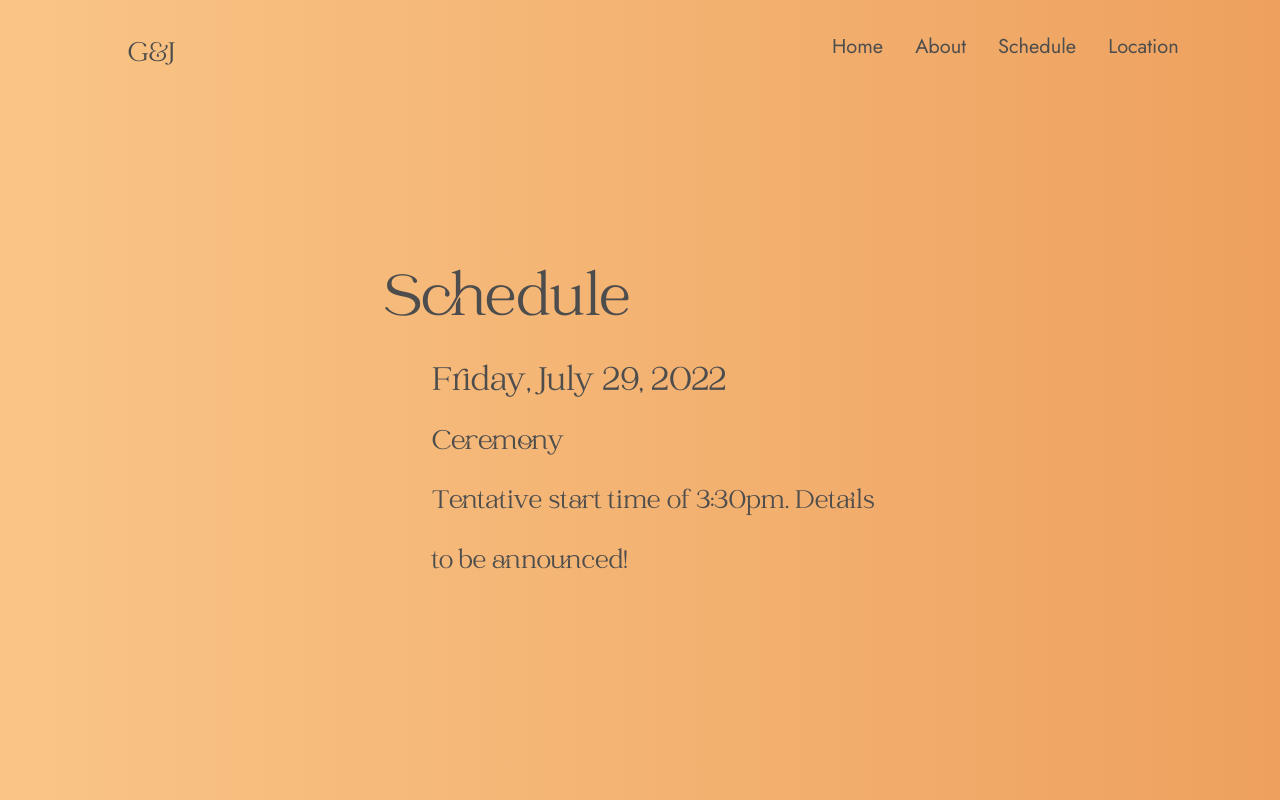
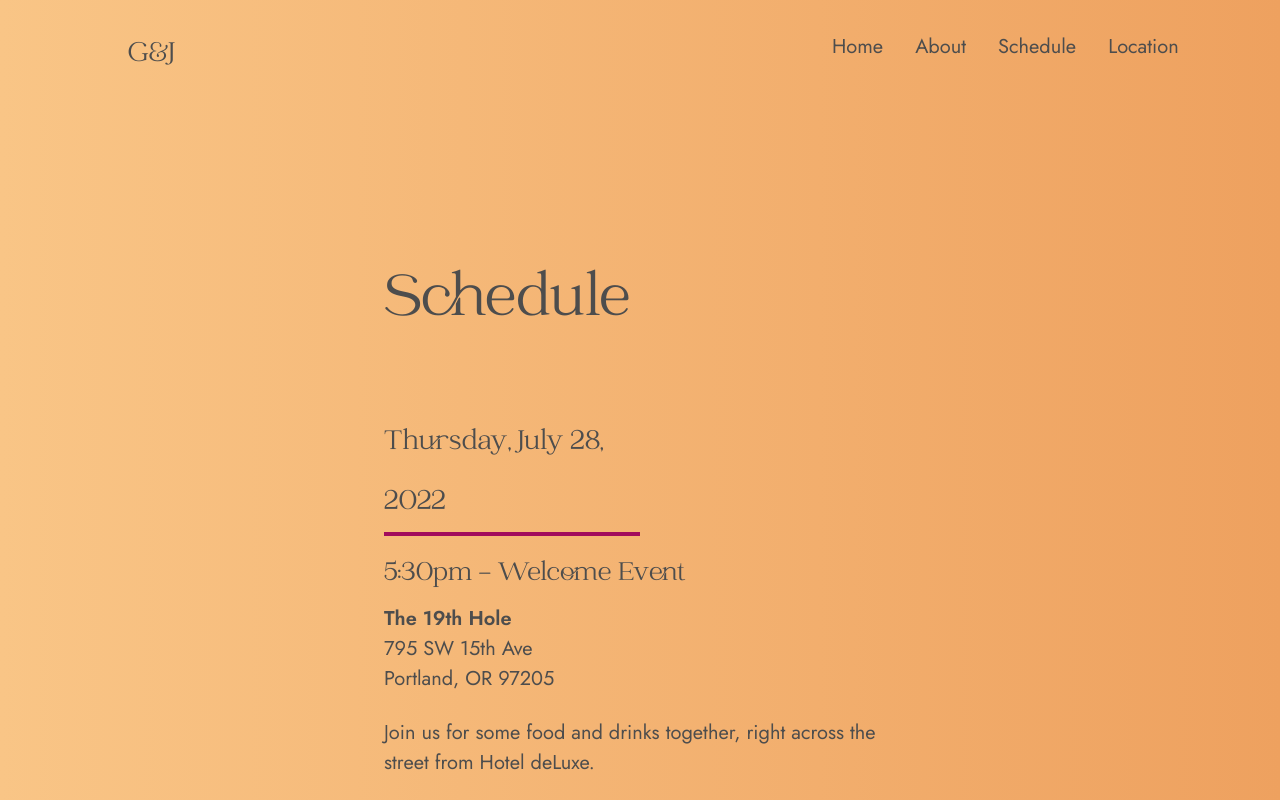
Before and after one commit to jbentley10/john-and-geovana-wedding, a Next.js app: page /schedule in a window 1280 px wide. Shown: the top 800 px of the page. Built offline with nearby package versions, Linux system fonts and the light colour scheme; what @contentful/rich-text-types would draw is missing.

Commit message:
Update navigation and schedule

```diff
--- a/components/hero.js
+++ b/components/hero.js
@@ -11,15 +11,19 @@ export default function Hero () {
   return (
     <div id={`top`} className={`h-3/4`}>
       <div className={`text-center pt-24 pb-48 md:pt-48`}>
-        <h1 className={`${heroStyles}`}>Geovana & John</h1>
-        <h2 className={`${h2Styles}`}>are getting married!</h2>
+        <h1 className={`hero-h1 ${heroStyles}`}>Geovana & John</h1>
+        <h2 className={`hero-h2 ${h2Styles}`}>are getting married!</h2>
       </div>
       <div className={`text-center md:text-right bottom-24 relative`}>
-        <h1 className={`${heroStyles} opacity-30 cursor-default`}>7.29.2022</h1>
+        <h1 className={`hero-h3 ${heroStyles} opacity-30 cursor-default`}>7.29.2022</h1>
       </div>
-      <div className={`text-center relative mb-24`}>
+      <div className={`button-fade text-center relative mb-24`}>
         <Link href={`#location`}><a className={buttonStyles}>Get hotel information</a></Link>
       </div>
+
+      <style jsx>{`
+
+      `}</style>
     </div>
   )
 }
--- a/components/navigation.js
+++ b/components/navigation.js
@@ -2,13 +2,13 @@
  * @file navigation.js
  */
 // Import dependencies
-import React, { useState } from "react";
+import React, { useEffect, useState } from "react";
 import Link from "next/link";
 import Image from "next/image";
-import { slide as Menu } from "react-burger-menu";
+import { bubble as Menu } from "react-burger-menu";
 
 // Import styling
-import { navigationLinkStyles } from "../utils/constants";
+import { mobileNavLinkStyles, navigationLinkStyles } from "../utils/constants";
 
 export default function Navigation() {
   const [isMenuOpen, setIsMenuOpen] = useState(false);
@@ -17,6 +17,8 @@ export default function Navigation() {
   const handleOnMenuStateChange = (menuState) => {
     setIsMenuOpen(menuState.isOpen);
   };
+
+  useEffect(() => []);
 
   return (
     <div className={`fixed pt-4 md:pt-0 w-10/12 m-auto z-50`}>
@@ -29,7 +31,6 @@ export default function Navigation() {
               G&J
             </h3>
           </Link>
-          {/* <p className={`font-jost text-p text-text-color`}> - Portland, Oregon - 7/29/2022</p> */}
         </div>
 
         {/* Mobile Navigation */}
@@ -54,26 +55,27 @@ export default function Navigation() {
               <Image src="/menu-burger.svg" width={50} height={50} />
             }
             customCrossIcon={
-              <Image src="/menu-cross.svg" width={50} height={50} />
+              <Image src="/menu-cross.svg" width={100} height={100} />
             }
+            width={'100%'}
           >
-            <ul className={`flex flex-col text-right outline-none bg-nude-4`}>
-              <li className={navigationLinkStyles}>
-                <Link href={`/`}>
+            <ul className={`pt-24 mobile-nav-background bg-gradient-to-r from-nav-stop-1 to-nav-stop-2 h-screen flex flex-col text-right outline-none bg-nude-4`}>
+              <li className={mobileNavLinkStyles}>
+                <Link onClick={handleOnMenuStateChange} href={`/`}>
                   Home
                 </Link>
               </li>
-              <li className={navigationLinkStyles}>
+              <li className={mobileNavLinkStyles}>
                 <Link href={`/#about`}>
                   About
                 </Link>
               </li>
-              <li className={navigationLinkStyles}>
+              <li className={mobileNavLinkStyles}>
                 <Link href={`/schedule`}>
                   Schedule
                 </Link>
               </li>
-              <li className={navigationLinkStyles}>
+              <li className={mobileNavLinkStyles}>
                 <Link href={`/#location`}>
                   Location
                 </Link>
--- a/components/schedule.js
+++ b/components/schedule.js
@@ -2,19 +2,30 @@
  * @file schedule.js
  */
 // Import dependencies
-import { useState } from 'react';
 import Link from 'next/link';
 
 // Import styles
-import { h1Styles, h2Styles, h3Styles, h4Styles, h5Styles, buttonStyles, linkStyles, paragraphStyles, borderStyles } from '../utils/constants';
+import { h1Styles, h3Styles, h4Styles, linkStyles, paragraphStyles, borderStyles } from '../utils/constants';
 
 export default function Schedule() {
-  const [currentDay, setCurrentDay] = useState('Fri');
 
   // Schedule content for each day
   const ThursdayContent = () => {
     return (
-      <h2 className={`${h2Styles}`}>To be announced...</h2>
+      <div className={`my-14`}>
+        <div className={'inline'}>
+          <h3 className={`${h3Styles} w-full sm:w-7/12 md:w-full lg:w-9/12 xl:w-6/12 mb-2 border-b-4 border-purple`}>Thursday, July 28, 2022</h3>
+          <h4 className={`${h4Styles}`}>5:30pm - Welcome Event</h4>
+          <Link target={`blank`} href={`https://www.19thholepdx.com/`}><a className={`${linkStyles} text-text-color`}>The 19th Hole</a></Link>
+          <p className={`${paragraphStyles} text-text-color`}>795 SW 15th Ave</p>
+          <p className={`${paragraphStyles} text-text-color`}>Portland, OR 97205</p>
+          <br />
+          <p className={`${paragraphStyles} text-text-color`}>
+            Join us for some food and drinks together, right across
+            the street from Hotel deLuxe.
+          </p>
+        </div>
+      </div>
     )
   }
 
@@ -22,96 +33,23 @@ export default function Schedule() {
     return (
       <div>
         <div className={'inline'}>
-          <h3 className={`${h3Styles}`}>Ceremony</h3>
-          <h4 className={`${h4Styles} text-text-color`}>Tentative start time of 3:30pm. Details to be announced!</h4>
+          <h3 className={`${h3Styles} w-full sm:w-7/12 md:w-full lg:w-9/12 xl:w-6/12 mb-2 border-b-4 border-purple`}>Friday, July 29, 2022</h3>
+          <h4 className={`${h4Styles}`}>3:30pm - Ceremony</h4>
+          <p className={`${paragraphStyles} text-text-color`}>Tentative start time of 3:30pm. Details to be announced!</p>
         </div>
-        {/* <div className={'inline'}>
-          <h3 className={`${h3Styles}`}>Ceremony</h3>
-          <h4 className={`${h4Styles} text-text-color`}>3:30pm-4pm</h4>
-          <p className={`${paragraphStyles}`}>Castaway Portland</p>
-          <p className={`${paragraphStyles}`}>1900 NW 18th Ave</p>
-          <p className={`${paragraphStyles}`}>Portland, OR 97209</p>
-          <Link href="https://goo.gl/maps/Y3Ln4edF7SrdfsNfA">
-            <button className={`${buttonStyles} block mt-4 mb-8`}>
-              Map
-            </button>
-          </Link>
-        </div>
-
-
-        <div className={'inline'}>
-          <h3 className={`${h3Styles}`}>Cocktail Hour</h3>
-          <h4 className={`${h4Styles} text-text-color`}>4:30pm-5:30p</h4>
-          <p className={`${paragraphStyles}`}>Castaway Portland</p>
-          <p className={`${paragraphStyles}`}>1900 NW 18th Ave</p>
-          <p className={`${paragraphStyles}`}>Portland, OR 97209</p>
-          <Link href="https://goo.gl/maps/Y3Ln4edF7SrdfsNfA">
-            <button className={`${buttonStyles} block mt-4 mb-8`}>
-              Map
-            </button>
-          </Link>
-        </div>
-
-
-        <div className={'inline'}>
-          <h3 className={`${h3Styles}`}>Reception</h3>
-          <h4 className={`${h4Styles} text-text-color`}>5:30pm-11p</h4>
-          <p className={`${paragraphStyles}`}>Castaway Portland</p>
-          <p className={`${paragraphStyles}`}>1900 NW 18th Ave</p>
-          <p className={`${paragraphStyles}`}>Portland, OR 97209</p>
-          <Link href="https://goo.gl/maps/Y3Ln4edF7SrdfsNfA">
-            <button className={`${buttonStyles} block mt-4 mb-8`}>
-              Map
-            </button>
-          </Link>
-        </div> */}
-
       </div>
     )
   }
 
-  const SaturdayContent = () => {
-    return (
-      <h2 className={`${h2Styles}`}>To be announced...</h2>
-    )
-  }
+  return (
+    <div className="pt-24 md:pt-48" id="schedule">
+      <div className={`w-full md:w-1/2 pt-8 m-auto`}>
+        <h1 className={`${h1Styles} mb-1`}>Schedule</h1>
 
-  const handleSetDay = (day) => {
-    switch(day) {
-      case 'Thu':
-        setCurrentDay("Thu");
-        break;
-
-      case 'Fri':
-        setCurrentDay("Fri");
-        break;
-
-      case 'Sat':
-        setCurrentDay("Sat");
-        break;
-
-      default:
-        break;
-    }
-  }
-
-  return (
-    <div className="pt-24 pb-48 md:pt-48" id="schedule">
-      <div className={`w-full md:w-1/2 pt-8 m-auto`}>
-        <h1 className={`${h1Styles}`}>Schedule</h1>
-
-        <div className={`pt-2 pl-12`}>
-          <ul className={`hidden`}>
-            <li className={`p-6`}><a className={`mr-3 lg:mr-32 p-5 ${linkStyles} ${currentDay == 'Thu' && borderStyles}`} onClick={() => handleSetDay('Thu')}>Thu</a></li>
-            <li className={`p-6`}><a className={`mr-3 lg:mr-32 p-5 ${linkStyles} ${currentDay == 'Fri' && borderStyles}`} onClick={() => handleSetDay('Fri')}>Fri</a></li>
-            <li className={`p-6`}><a className={`mr-3 lg:mr-32 p-5 ${linkStyles} ${currentDay == 'Sat' && borderStyles}`} onClick={() => handleSetDay('Sat')}>Sat</a></li>
-          </ul>
-
+        <div className={`pt-2`}>
           <div className={`schedule-content`}>
-            <h2 className={`${h2Styles}`}>Friday, July 29, 2022</h2>
-            { currentDay == 'Thu' && <ThursdayContent /> }
-            { currentDay == 'Fri' && <FridayContent /> }
-            { currentDay == 'Sat' && <SaturdayContent /> }
+            <ThursdayContent />
+            <FridayContent />
           </div>
         </div>
 
--- a/styles/globals.css
+++ b/styles/globals.css
@@ -41,3 +41,54 @@
   border-radius: 37px;
   background: linear-gradient(45deg, #a20a5b59, #f3b474, transparent);
 }
+
+.mobile-nav-background {
+  background: linear-gradient(rgba(249, 196, 133, 0.2), rgba(238, 161, 95, 1));
+}
+
+.bm-morph-shape {
+  fill: rgb(249, 196, 133);
+}
+
+.bm-menu-wrap {
+  top: 0 !important;
+}
+
+.bm-cross-button {
+  width: 4rem;
+  height: 4rem;
+}
+
+.hero-h1 {
+  animation: fadeInText 2s !important;
+}
+
+.hero-h2 {
+  animation: fadeInText 2.75s !important;
+}
+
+.hero-h3 {
+  animation: fadeInDate 3s !important;
+}
+
+.button-fade {
+  animation: fadeInText 3.75s !important;
+}
+
+@keyframes fadeInText {
+  from {
+    opacity: 0;
+  }
+  to {
+    opacity: 1;
+  }
+}
+
+@keyframes fadeInDate {
+  from {
+    opacity: 0;
+  }
+  to {
+    opacity: .3;
+  }
+}
--- a/utils/constants.js
+++ b/utils/constants.js
@@ -21,9 +21,10 @@ export const h5Styles = 'font-john-mayer text-h5 text-text-color leading-8';
 export const paragraphStyles = 'font-jost text-paragraph text-text-color leading-normal';
 // Links
 export const linkStyles = 'font-jost text-purple text-paragraph font-semibold cursor-pointer hover:text-link-color';
-export const buttonStyles = 'font-jost bg-link-color text-white text-paragraph font-semibold cursor-pointer px-8 py-4 hover:bg-purple';
+export const buttonStyles = 'font-jost bg-link-color text-white text-paragraph font-semibold cursor-pointer px-8 py-4 hover:bg-purple rounded-lg transition ease-in-out';
 export const inputStyles = 'font-jost bg-dark-brown border-0 rounded text-paragraph px-4 py-2 mb-4';
 export const navigationLinkStyles = 'font-jost text-text-color text-paragraph inline px-4';
+export const mobileNavLinkStyles = 'font-jost text-text-color text-4xl inline pr-8 py-6';
 
 // Borders
 export const borderStyles = 'border-solid border-4 border-purple-700';
```
